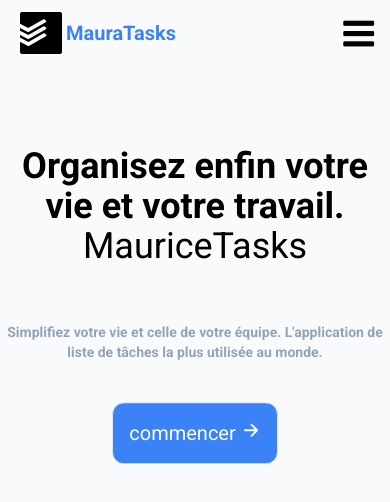
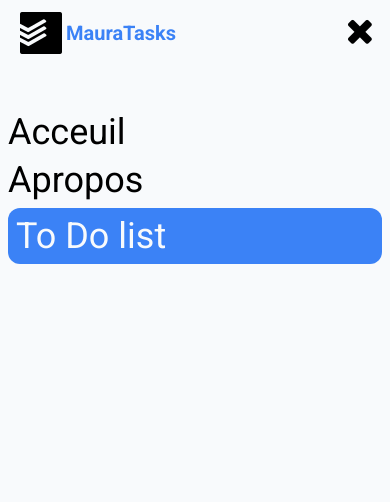
Before and after one commit to Maurice-parfait/todolist, a website: page index.html in a window 390 px wide. Both pictures are taken after a click on the icon 358 px from the left and 33 px from the top of the page. Drawn offline with nearby package versions, Linux system fonts and the light colour scheme; files whose address does not match are found by name.

Commit message:
responsive menu premiere page terminer

```diff
--- a/index.html
+++ b/index.html
@@ -34,16 +34,19 @@
                 </div>
 
                 <ul class="flex justify-end w-full items-center
-                    max-sm:flex-col max-sm:justify-center max-sm:z-[99] max-sm:border max-sm:h-screen
-                    max-sm:text-5xl max-sm:flex-wrap max-sm:bg-red-600 max-sm:absolute max-sm:top-16 max-sm:left-0
-                    max-sm:hidden" id="menu">
-                    <li class="m-2">Acceuil</li>
+                    max-sm:z-[99] max-sm:text-4xl max-sm:flex-wrap backdrop-opacity-40 max-sm:bg-slate-50
+                    max-sm:absolute max-sm:top-16 max-sm:left-0 max-sm:h-screen max-sm:hidden max-sm:pt-10"  id="menu">
+                    <li class="m-2"> <a href="index.html">Acceuil</a></li>
                     <li class="m-2">Apropos</li>
                     <li class="m-2 p-2 rounded-xl bg-blue-500 text-slate-50"><a href="todolist.html">To Do list</a></li>
                 </ul>
 
                 <div class="hidden max-sm:flex max-sm:justify-end max-sm:w-full max-sm:text-4xl" >
                     <i class="icon-navicon" id="btnmenu"></i>
+                </div>
+
+                <div class="hidden max-sm:hidden max-sm:text-4xl" id="closemenu">
+                    <i class="icon-close" id="iconeclosemenu"></i>
                 </div>
             </div>
         </div>
@@ -60,20 +63,21 @@
 
                 <div class="simple">
                     <h2 class="flex justify-center pt-14 text-slate-400 text-xl font-bold
-                    max-sm:text-sm max-sm:text-center max-sm:flex max-sm:justify-center">Simplifiez votre vie et celle de votre équipe. L'application de</h2>
+                    max-sm:text-sm max-sm:text-center max-sm:flex max-sm:justify-center max-sm:px-2">Simplifiez votre vie et celle de votre équipe. L'application de </h2>
                     <h2 class="flex justify-center text-slate-400 text-xl font-bold
-                    max-sm:text-sm max-sm:flex max-sm:justify-center">liste de tâches la plus utilisée au monde.</h2>
+                    max-sm:text-sm max-sm:flex max-sm:justify-center "> liste de tâches la plus utilisée au monde. </h2>
+                </div>
 
-                </div>
-                <div class="flex justify-center pt-12 btn">
 
-                    <a href="todolist.html" class="border p-4 rounded-xl bg-blue-500 text-slate-50 text-xl animate-bounce">
-                        <button>commencer
-                            <ion-icon name="arrow-forward-outline"></ion-icon>
+                <div class="flex justify-center mt-10 btn">
+                    <a href="todolist.html" class="border p-4 rounded-xl bg-blue-500 text-slate-50 text-xl ">
+                        <button class="items-center flex">commencer
+                            <ion-icon class="animate-bounce pt-2" name="arrow-forward-outline"></ion-icon>
                         </button>
                     </a>
 
                 </div>
+
             </div>
 
         </div>
--- a/script.js
+++ b/script.js
@@ -38,9 +38,30 @@
     easing: 'ease-in-out'
 });
 
+// affichage menu
+
 const menu = document.getElementById("menu");
 const btnmenu = document.getElementById("btnmenu");
+const closemenu = document.getElementById("closemenu");
+const iconeclosemenu = document.getElementById("iconeclosemenu");
 
 btnmenu.addEventListener("click", function(e) {
-    menu.classList.toggle('hidden');
+    e.preventDefault();
+    menu.style.display = "block";
+
+    btnmenu.style.display = "none";
+
+    closemenu.style.display = "block";
+    closemenu.classList.add('flex', ' justify-center', 'w-full');
+
+
 });
+
+iconeclosemenu.addEventListener('click', function(e) {
+    menu.style.display = "none";
+
+    closemenu.style.display = "none";
+
+    btnmenu.style.display = "block";
+
+});
```
Also changed, not shown: todolist.html (+2 -2 lines), src/output.css.
